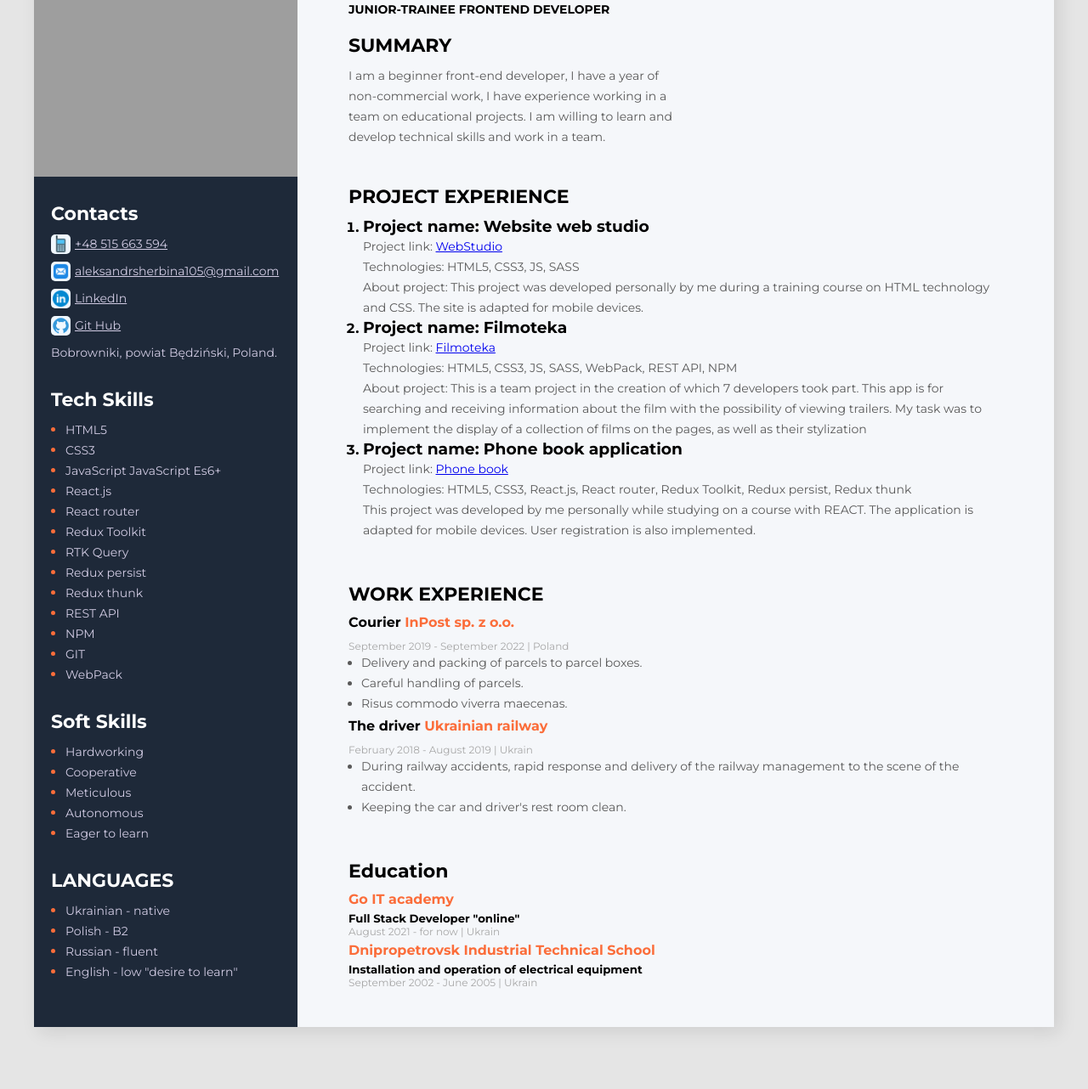
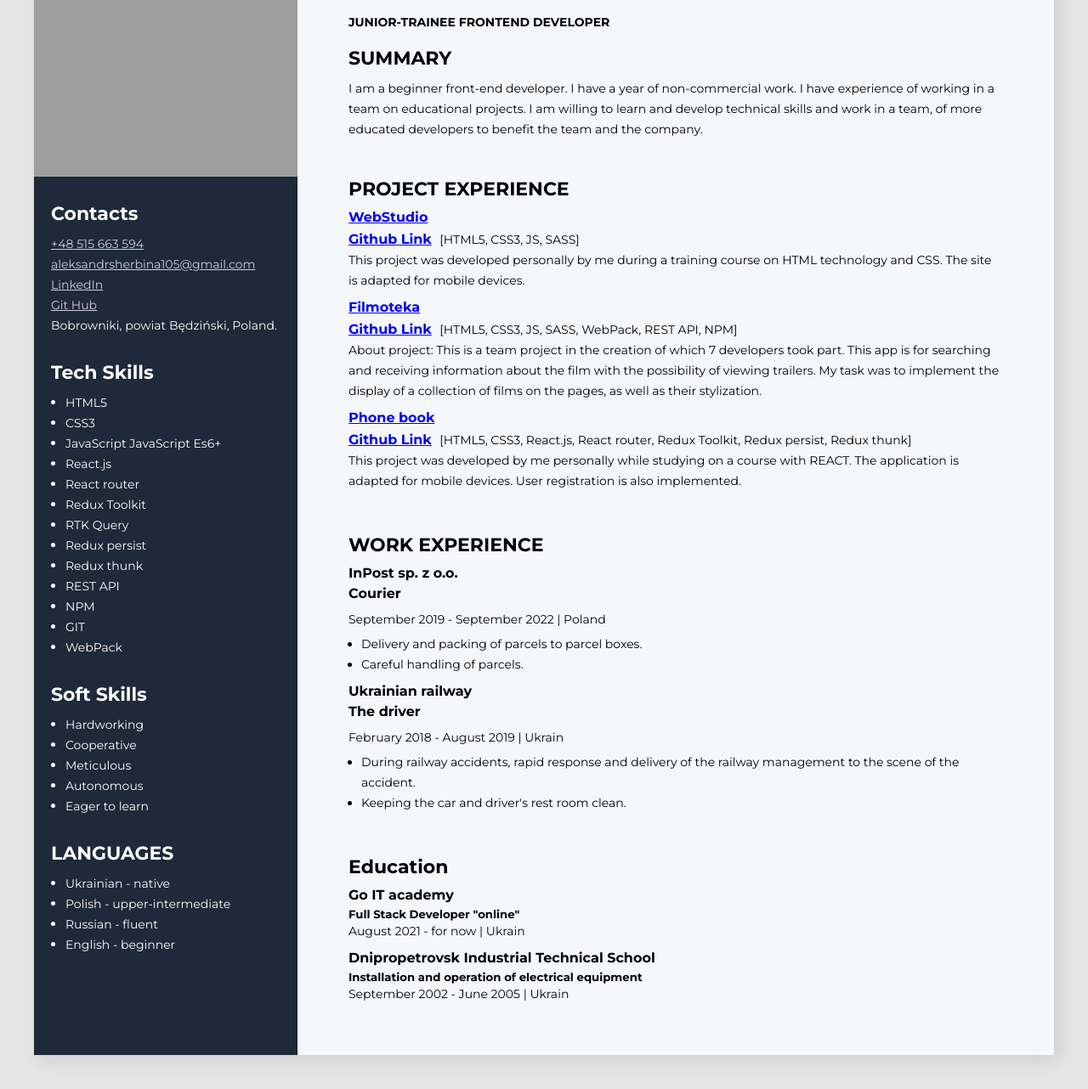
Before and after one commit to aleksandr105/CV, a plain HTML site: page index.html in a window 1280 px wide. Shown: the part 162-1444 px from the top of the page at 85% size. Before the commit the page ends 1411 px from the top, so only its background shows below. Drawn offline with Linux system fonts and the light colour scheme; grey boxes are pictures that could not be loaded.

Commit message:
redame CV

```diff
--- a/css/style.css
+++ b/css/style.css
@@ -31,7 +31,7 @@ img {
 
 /* my content */
 .my-container-info{
-    padding: 45px 60px;
+    padding: 60px 60px;
     width: 770px;
 }
 
@@ -53,12 +53,13 @@ img {
 }
 
 .my-info{
-    width: 400px;
+    /* width: 400px; */
     font-style: normal;
     font-weight: normal;
     font-size: 14px;
     line-height: 24px;
-   color: #595959;
+   /* color: #595959;  */
+   color:#000000
     }
 
 .title-summary {
@@ -79,7 +80,8 @@ padding: 45px 0 0 0;
 }
 
 .my-work-experience-compani{
-    color: #FB6D3A;
+    /* color: #FB6D3A; */
+    margin-bottom: 5px;
 }
 
 .my-work-experience-position{
@@ -87,15 +89,16 @@ padding: 45px 0 0 0;
     font-weight: bold;
     font-size: 16px;
     line-height: 20px;
-    margin: 0 0 10px 0;
+    margin: 0 0 8px 0;
 }
 
 .my-work-experience-time{
 font-style: normal;
 font-weight: normal;
-font-size: 12px;
-line-height: 15px;
-color: #A8A8A8;
+font-size: 14px;
+line-height: 24px;
+color: #040404;
+margin-bottom: 5px;
 }
 
 .my-work-experience-divider{
@@ -107,7 +110,7 @@ color: #A8A8A8;
     font-weight: normal;
     font-size: 14px;
     line-height: 24px;
-    color: #595959;
+    color: #000000;
 }
 
 
@@ -116,7 +119,7 @@ padding-left: 15px;
 }
 
 .my-work-experience-compani3{
-    margin-bottom: 5px;
+    margin-bottom: 10px;
 }
 
 .my-projects{
@@ -129,7 +132,21 @@ padding-left: 15px;
 }
 
 .my-enumeration{
-    padding: 0 0 0 17px;
+list-style: none;
+}
+
+.my-enumeration li:not(:last-child){
+    margin-bottom: 10px;
+}
+
+.project-link{
+   display: block;
+   margin-bottom: 5px;
+   width: 105px;
+}
+
+.project-git{
+    margin-right: 5px;
 }
 
 .project1,
@@ -140,11 +157,12 @@ padding-left: 15px;
 }
 
 .project1-text{
+    display: inline-block;
     font-style: normal;
     font-weight: normal;
     font-size: 14px;
     line-height: 24px;
-    color: #595959;
+    color: #000000;
 }
 
 .project1-text1{
@@ -177,13 +195,21 @@ padding-left: 15px;
     padding-top: 50px;
 }
 
+.my-education-time{
+    font-style: normal;
+    font-weight: normal;
+    font-size: 14px;
+    line-height: 24px;
+    color: #040404;
+}
+
 .my-education-title{
     margin-bottom: 5px;
-    color: #FB6D3A;
+    color: #000000;
 }
 
 .my-education-school{
-    padding-bottom: 5px;
+    margin-bottom: 10px;
 }
 
 /* sidebar sections */
@@ -198,6 +224,7 @@ padding-left: 15px;
     background-color: #1E2939;
     width: 310px;
     padding-top: 20px;
+    padding-bottom: 40px;
 
 }
 
@@ -221,10 +248,10 @@ padding-left: 15px;
 .telephone{
 display: flex;
 align-items: center;
-margin-bottom: 8px;
+/* margin-bottom: 8px; */
 }
 
-.telephone::before{
+/* .telephone::before{
     content: "";
     background-repeat: no-repeat;
     background-position: center;
@@ -235,15 +262,15 @@ margin-bottom: 8px;
     display: inline-block;
     background-color: aliceblue;
     background-image: url(./svg/icons8-сотовый-телефон-48.png);
-}
+} */
 
 .email {
     display: flex;
     align-items: center;
-    margin-bottom: 8px;
+    /* margin-bottom: 8px; */
 }
 
-.email::before {
+/* .email::before {
     content: "";
     background-repeat: no-repeat;
     background-position: center;
@@ -254,15 +281,15 @@ margin-bottom: 8px;
     display: inline-block;
     background-color: aliceblue;
     background-image: url(./svg/icons8-почта-48.png);
-}
+} */
 
 .linkedin {
     display: flex;
     align-items: center;
-    margin-bottom: 8px;
+    /* margin-bottom: 8px; */
 }
 
-.linkedin::before {
+/* .linkedin::before {
     content: "";
     background-repeat: no-repeat;
     background-position: center;
@@ -273,15 +300,15 @@ margin-bottom: 8px;
     display: inline-block;
     background-color: aliceblue;
     background-image: url(./svg/icons8-обеденные-кругом-48.png);
-}
+} */
 
 .git-hub {
     display: flex;
     align-items: center;
-    margin-bottom: 8px;
+    /* margin-bottom: 8px; */
 }
 
-.git-hub::before {
+/* .git-hub::before {
     content: "";
     background-repeat: no-repeat;
     background-position: center;
@@ -292,14 +319,14 @@ margin-bottom: 8px;
     display: inline-block;
     background-color: aliceblue;
     background-image: url(./svg/icons8-github-30.png);
-}
+} */
 
 .contacts-location{
     font-style: normal;
         font-weight: normal;
         font-size: 14px;
         line-height: 24px;
-        color: #d1cbe3;
+        color: #ffffff;
 }
 
 /* contact-section */
@@ -309,7 +336,7 @@ margin-bottom: 8px;
     font-size: 14px;
     line-height: 24px;
     color: #d1cbe3;
-    margin-left: 5px;
+
 }
 
 /* tech skils sektion */
@@ -324,7 +351,8 @@ margin-bottom: 8px;
 }
 
 .tech-skils-item{
-    color: #FB6D3A
+    /* color: #FB6D3A */
+    color: #ffffff;
 }
 
 .tech-skils-item-text{
@@ -332,11 +360,13 @@ margin-bottom: 8px;
     font-weight: normal;
     font-size: 14px;
     line-height: 24px;
-    color: #d1cbe3;
+    color: #ffffff;
 }
 
 .soft-skils-item{
-    color: #FB6D3A
+    /* color: #FB6D3A    */
+    /* color: #d1cbe3; */
+    color: #ffffff;
 }
 
 .soft-skils-item-text{
@@ -344,5 +374,6 @@ margin-bottom: 8px;
     font-weight: normal;
     font-size: 14px;
     line-height: 24px;
-    color: #d1cbe3;
+    color: #ffffff;
+    /* color: #d1cbe3; */
 }
--- a/index.html
+++ b/index.html
@@ -25,66 +25,77 @@
 
           <h3 class="title-summary">SUMMARY</h3>
           <p class="my-info">
-            I am a beginner front-end developer, I have a year of non-commercial
-            work, I have experience working in a team on educational projects. I
-            am willing to learn and develop technical skills and work in a team.
+            I am a beginner front-end developer. I have a year of non-commercial
+            work. I have experience of working in a team on educational
+            projects. I am willing to learn and develop technical skills and
+            work in a team, of more educated developers to benefit the team and
+            the company.
           </p>
         </div>
         <!--My projects sections-->
         <div class="my-projects-sections">
           <h3 class="my-projects">PROJECT EXPERIENCE</h3>
-          <ol class="my-enumeration">
+          <ul class="my-enumeration">
             <li class="project1">
-              <h3>Project name: Website web studio</h3>
-              <p class="project1-text">
-                Project link:
               <a
+                class="project-link"
                 target="_blank"
                 href="https://aleksandr105.github.io/goit-markup-hw-08/"
                 >WebStudio</a
               >
-              </p>
-              <p class="project1-text">Technologies: HTML5, CSS3, JS, SASS</p>
+              <a
+                class="project-git"
+                href="https://github.com/aleksandr105/goit-markup-hw-08"
+                target="_blank"
+                >Github Link</a
+              >
+              <p class="project1-text">[HTML5, CSS3, JS, SASS]</p>
               <p class="project1-text">
-                About project: This project was developed personally by me
-                during a training course on HTML technology and CSS. The site is
-                adapted for mobile devices.
+                This project was developed personally by me during a training
+                course on HTML technology and CSS. The site is adapted for
+                mobile devices.
               </p>
             </li>
             <li class="project1">
-              <h3>Project name: Filmoteka</h3>
-              <p class="project1-text">
-                Project link:
               <a
+                class="project-link"
                 target="_blank"
                 href="https://stargazinghero.github.io/filmoteka/"
                 >Filmoteka</a
               >
-              </p>
+              <a
+                class="project-git"
+                href="https://github.com/aleksandr105/filmoteka"
+                target="_blank"
+                >Github Link</a
+              >
               <p class="project1-text">
-                Technologies: HTML5, CSS3, JS, SASS, WebPack, REST API, NPM
+                [HTML5, CSS3, JS, SASS, WebPack, REST API, NPM]
               </p>
               <p class="project1-text">
                 About project: This is a team project in the creation of which 7
                 developers took part. This app is for searching and receiving
                 information about the film with the possibility of viewing
                 trailers. My task was to implement the display of a collection
-                of films on the pages, as well as their stylization
+                of films on the pages, as well as their stylization.
               </p>
             </li>
             <li class="project1">
-              <h3>Project name: Phone book application</h3>
-              <p class="project1-text">
-                Project link:
               <a
+                class="project-link"
                 target="_blank"
                 href="https://aleksandr105.github.io/goit-react-hw-08-phonebook/"
                 >Phone book</a
               >
-              </p>
+              <a
+                class="project-git"
+                href="https://github.com/aleksandr105/goit-react-hw-08-phonebook"
+                target="_blank"
+                >Github Link</a
+              >
               <p class="project1-text">
-                Technologies: HTML5, CSS3, React.js, React router, Redux
-                Toolkit, Redux persist, Redux thunk
+                [HTML5, CSS3, React.js, React router, Redux Toolkit, Redux
+                persist, Redux thunk]
               </p>
               <p class="project1-text">
                 This project was developed by me personally while studying on a
@@ -92,7 +103,7 @@
                 devices. User registration is also implemented.
               </p>
             </li>
-          </ol>
+          </ul>
         </div>
 
         <!--My work Experience-->
@@ -101,10 +112,8 @@
 
           <!--My compani 3-->
           <div class="my-work-experience-compani3">
-            <h4 class="my-work-experience-position">
-              Сourier
-              <span class="my-work-experience-compani">InPost sp. z o.o.</span>
-            </h4>
+            <h4 class="my-work-experience-compani">InPost sp. z o.o.</h4>
+            <p class="my-work-experience-position">Сourier</p>
             <p class="my-work-experience-time">
               September 2019 - September 2022<span> | </span> Poland
             </p>
@@ -115,18 +124,13 @@
               <li class="my-work-experience-duties">
                 Careful handling of parcels.
               </li>
-              <li class="my-work-experience-duties">
-                Risus commodo viverra maecenas.
-              </li>
             </ul>
           </div>
 
           <!--My compani 2-->
           <div>
-            <h4 class="my-work-experience-position">
-              The driver
-              <span class="my-work-experience-compani">Ukrainian railway</span>
-            </h4>
+            <h4 class="my-work-experience-compani">Ukrainian railway</h4>
+            <p class="my-work-experience-position">The driver</p>
             <p class="my-work-experience-time">
               February 2018 - August 2019 <span> | </span>Ukrain
             </p>
@@ -147,7 +151,7 @@
           <div class="my-education-school">
             <h4 class="my-education-title">Go IT academy</h4>
             <h5>Full Stack Developer "online"</h5>
-            <p class="my-work-experience-time">
+            <p class="my-education-time">
               August 2021 - for now <span>|</span> Ukrain
             </p>
           </div>
@@ -156,7 +160,7 @@
               Dnipropetrovsk Industrial Technical School
             </h4>
             <h5>Installation and operation of electrical equipment</h5>
-            <p class="my-work-experience-time">
+            <p class="my-education-time">
               September 2002 - June 2005 <span>|</span> Ukrain
             </p>
           </div>
@@ -284,15 +288,15 @@
               <span class="soft-skils-item-text">Ukrainian - native</span>
             </li>
             <li class="soft-skils-item">
-              <span class="soft-skils-item-text">Polish - B2</span>
+              <span class="soft-skils-item-text"
+                >Polish - upper-intermediate</span
+              >
             </li>
             <li class="soft-skils-item">
               <span class="soft-skils-item-text">Russian - fluent</span>
             </li>
             <li class="soft-skils-item">
-              <span class="soft-skils-item-text"
-                >English - low "desire to learn"</span
-              >
+              <span class="soft-skils-item-text">English - beginner</span>
             </li>
           </ul>
         </div>
```
Lines whose indentation alone changed are shown as unchanged.
